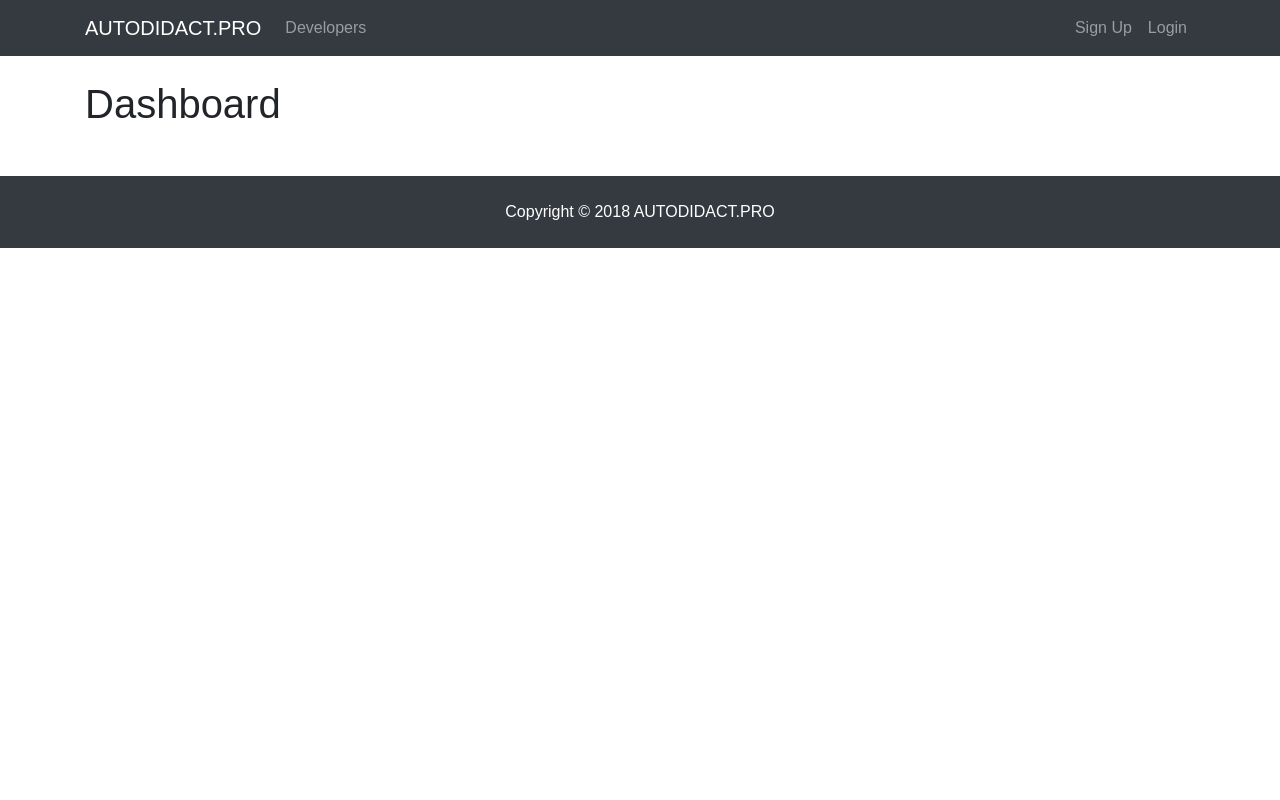
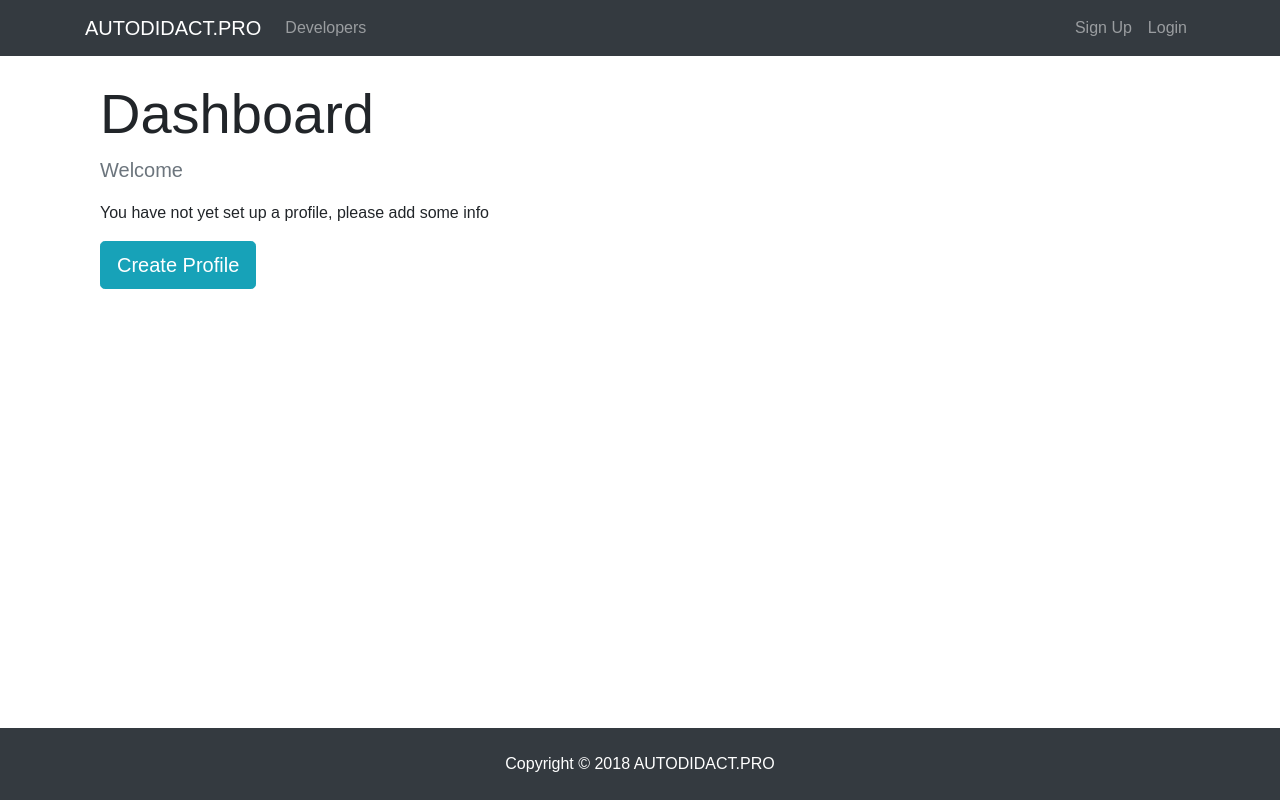
Before and after one commit to mramirez600/autodidact, a React (Create React App) app in the folder client/: page /dashboard in a window 1280 px wide. Built offline with nearby package versions, Linux system fonts and the light colour scheme; no server answers.

Commit message:
Spinner and Dashboard Start commit

```diff
--- a/client/src/App.css
+++ b/client/src/App.css
@@ -37,3 +37,12 @@
 .form-control::placeholder {
   color: #bbb !important;
 }
+
+.page-container {
+  display: flex;
+  min-height: 100vh;
+  flex-direction: column;
+}
+.content-wrap {
+  flex: 1;
+}
--- a/client/src/App.js
+++ b/client/src/App.js
@@ -39,13 +39,15 @@
     return (
       <Provider store={store}>
         <Router>
-          <div className="App">
+          <div className="App page-container">
             <Navbar />
-            <Route exact path="/" component={Landing} />
-            <div className="container">
-              <Route exact path="/register" component={Register} />
-              <Route exact path="/login" component={Login} />
-              <Route exact path="/dashboard" component={Dashboard} />
+            <div className="content-wrap">
+              <Route exact path="/" component={Landing} />
+              <div className="container">
+                <Route exact path="/register" component={Register} />
+                <Route exact path="/login" component={Login} />
+                <Route exact path="/dashboard" component={Dashboard} />
+              </div>
             </div>
             <Footer />
           </div>
--- a/client/src/actions/profileActions.js
+++ b/client/src/actions/profileActions.js
@@ -1,6 +1,6 @@
 import axios from "axios";
 import {
-  GET_ERRORS,
+  // GET_ERRORS,
   PROFILE_LOADING,
   GET_PROFILE,
   CLEAR_CURRENT_PROFILE
--- /dev/null
+++ b/client/src/components/common/Spinner.js
@@ -0,0 +1,14 @@
+import React from "react";
+import spinner from "./spinner.gif";
+
+export default () => {
+  return (
+    <div>
+      <img
+        src={spinner}
+        style={{ width: "200px", margin: "auto", display: "block" }}
+        alt="Loading..."
+      />
+    </div>
+  );
+};
--- a/client/src/components/dashboard/dashboard.js
+++ b/client/src/components/dashboard/dashboard.js
@@ -1,22 +1,67 @@
 import React, { Component } from "react";
+import { Link } from "react-router-dom";
 import PropTypes from "prop-types";
 import { connect } from "react-redux";
 import { getCurrentProfile } from "../../actions/profileActions";
+import Spinner from "../common/Spinner";
 
 class Dashboard extends Component {
   componentDidMount() {
     this.props.getCurrentProfile();
   }
   render() {
+    const { user } = this.props.auth;
+    const { profile, loading } = this.props.profile;
+
+    let dashboardContent;
+
+    if (profile === null || loading) {
+      dashboardContent = <Spinner />;
+    } else {
+      // Check if logged in user has profile data
+      if (Object.keys(profile).length > 0) {
+        dashboardContent = <h4>TODO: Display Profile</h4>;
+      } else {
+        // user is logged in but has no profile
+        dashboardContent = (
+          <div>
+            <p className="lead text-muted">Welcome {user.name}</p>
+            <p>You have not yet set up a profile, please add some info</p>
+            <Link to="/create-profile" className="btn btn-lg btn-info">
+              Create Profile
+            </Link>
+          </div>
+        );
+      }
+    }
+
     return (
-      <div>
-        <h1>Dashboard</h1>
+      <div className="dashboard">
+        <div className="container">
+          <div className="row">
+            <div className="col-md-12">
+              <h1 className="display-4">Dashboard</h1>
+              {dashboardContent}
+            </div>
+          </div>
+        </div>
       </div>
     );
   }
 }
 
+Dashboard.propTypes = {
+  getCurrentProfile: PropTypes.func.isRequired,
+  auth: PropTypes.object.isRequired,
+  profile: PropTypes.object.isRequired
+};
+
+const mapStateToProps = state => ({
+  profile: state.profile,
+  auth: state.auth
+});
+
 export default connect(
-  null,
+  mapStateToProps,
   { getCurrentProfile }
 )(Dashboard);
--- a/client/src/components/layout/Footer.js
+++ b/client/src/components/layout/Footer.js
@@ -2,7 +2,7 @@
 
 export default () => {
   return (
-    <footer className="bg-dark text-white mt-5 p-4 text-center">
+    <footer className="bg-dark text-white mt-5 p-4 text-center footer">
       Copyright &copy; {new Date().getFullYear()} AUTODIDACT.PRO
     </footer>
   );
```
Also changed, not shown: client/src/components/common/spinner.gif (added).
